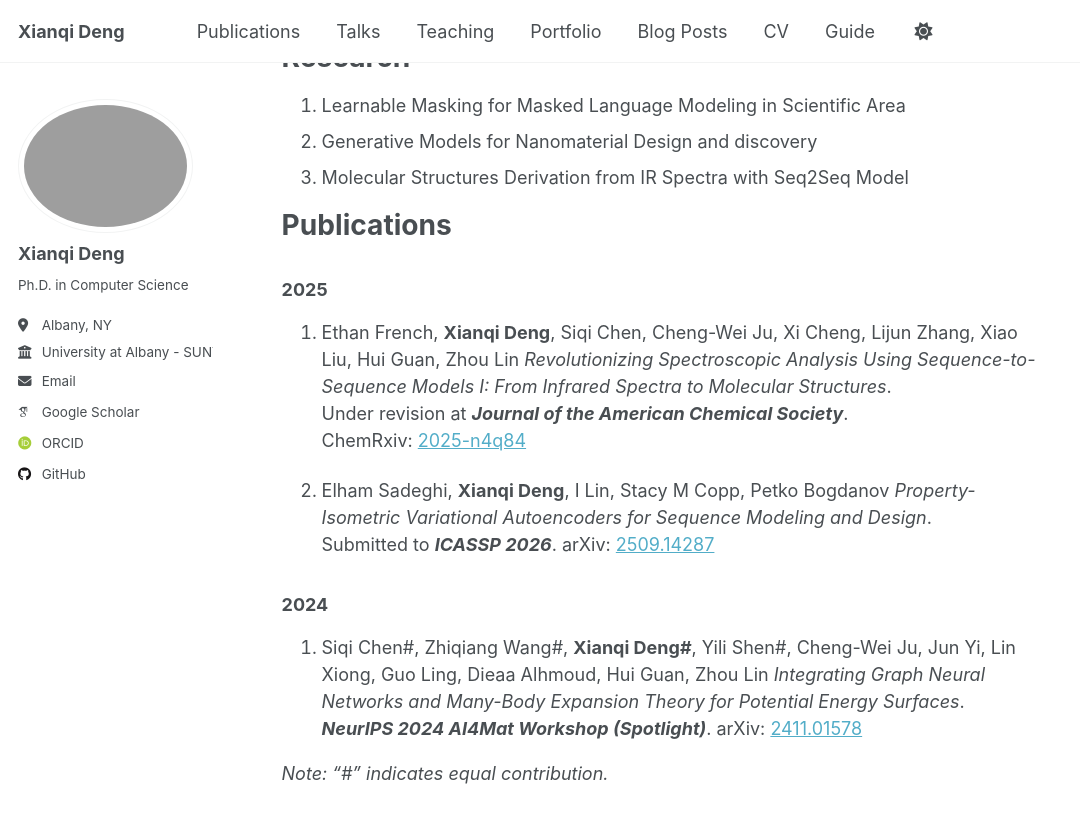
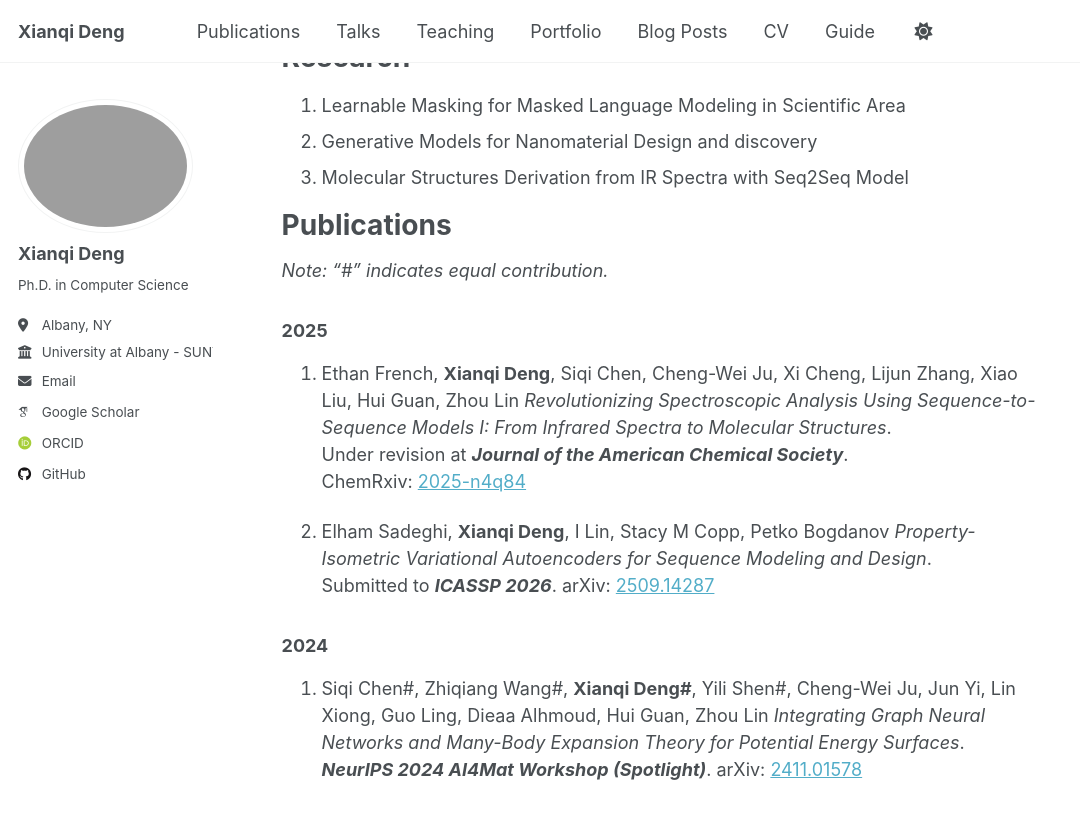
Before and after one commit to DengXianqi/dengxianqi.github.io, a Jekyll site: the page built from _pages/about.md, in a window 1280 px wide and 900 px high, scrolled down 286 px. Shown: the top 823 px of the window, without its empty margins (0-1080 px from the left). Built offline with Jekyll 4.4.1, drawn with Linux system fonts in a browser that asks for light colours; some web fonts are replaced; a script that is not in the unit is left out; part of the change alters nothing that is shown.

```diff
--- a/_pages/about.md
+++ b/_pages/about.md
@@ -17,6 +17,8 @@ Research
 
 Publications
 ======
+*Note: “#” indicates equal contribution.*
+
 ### 2025
 
 1. Ethan French, **Xianqi Deng**, Siqi Chen, Cheng-Wei Ju, Xi Cheng, Lijun Zhang, Xiao Liu, Hui Guan, Zhou Lin
@@ -33,8 +35,6 @@ Publications
 1. Siqi Chen#, Zhiqiang Wang#, **Xianqi Deng#**, Yili Shen#, Cheng-Wei Ju, Jun Yi, Lin Xiong, Guo Ling, Dieaa Alhmoud, Hui Guan, Zhou Lin
    *Integrating Graph Neural Networks and Many-Body Expansion Theory for Potential Energy Surfaces*.
    ***NeurIPS 2024 AI4Mat Workshop (Spotlight)***. arXiv: [2411.01578](https://arxiv.org/abs/2411.01578)
-
-*Note: “#” indicates equal contribution.*
 
 <!--
 This is the front page of a website that is powered by the [Academic Pages template](https://github.com/academicpages/academicpages.github.io) and hosted on GitHub pages. [GitHub pages](https://pages.github.com) is a free service in which websites are built and hosted from code and data stored in a GitHub repository, automatically updating when a new commit is made to the repository. This template was forked from the [Minimal Mistakes Jekyll Theme](https://mmistakes.github.io/minimal-mistakes/) created by Michael Rose, and then extended to support the kinds of content that academics have: publications, talks, teaching, a portfolio, blog posts, and a dynamically-generated CV. Incidentally, these same features make it a great template for anyone that needs to show off a professional template!
```
